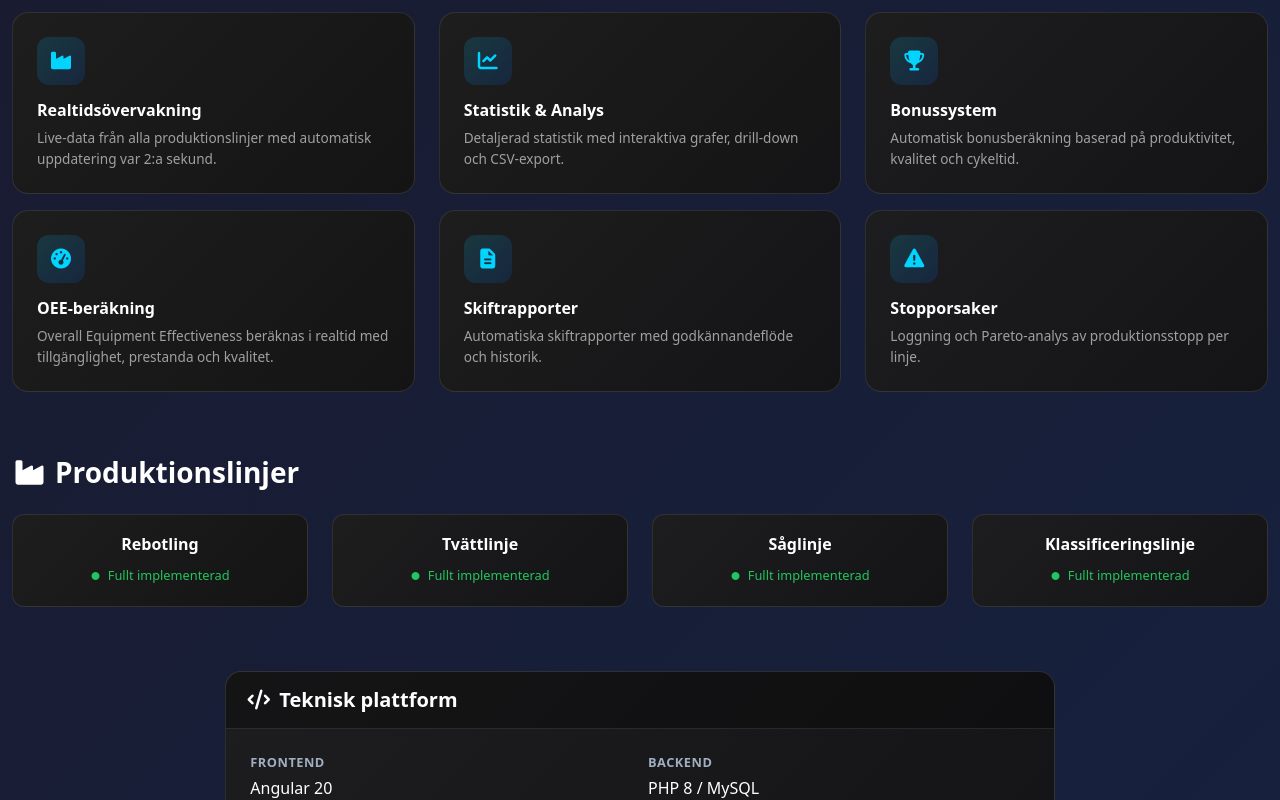
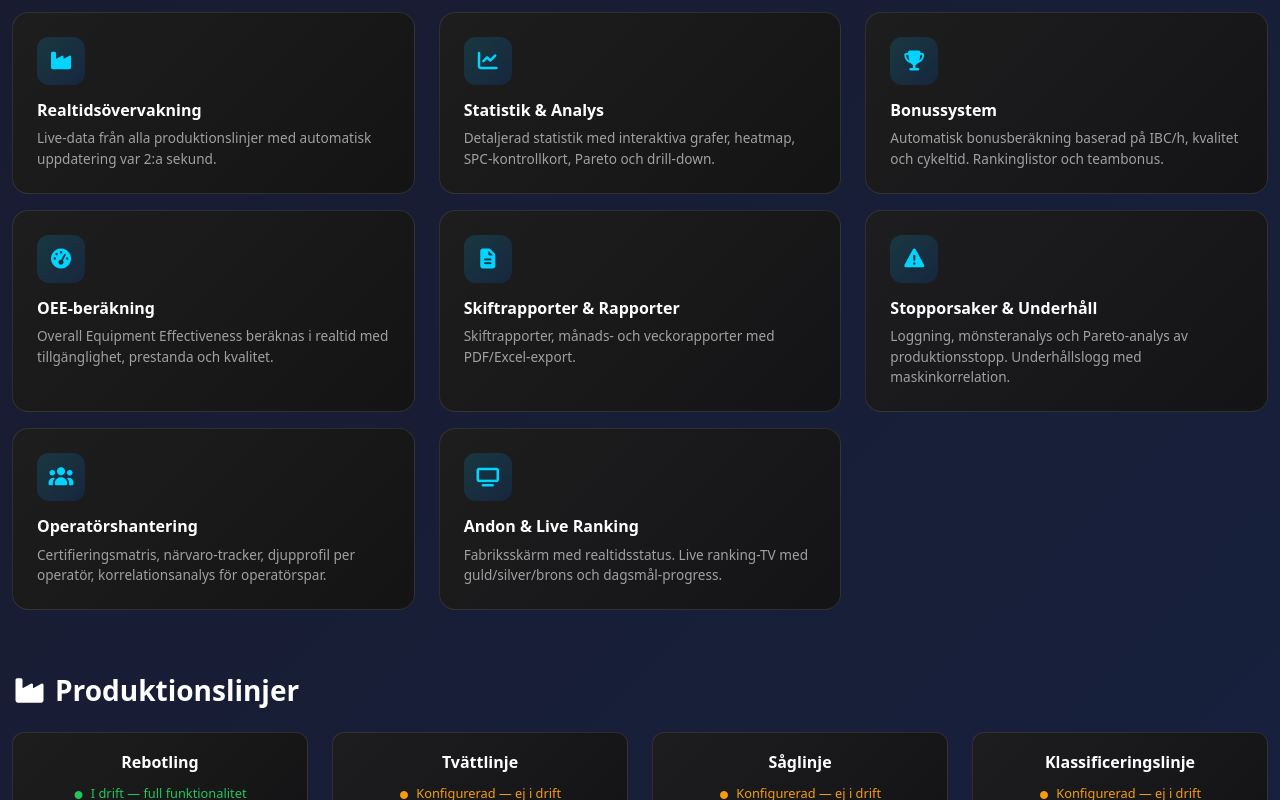
Before and after one commit to oscarjio/mauserdb, an Angular app in the folder noreko-frontend/: page /about in a window 1280 px wide. Shown: the part 700-1500 px from the top of the page. Built offline with nearby package versions, Linux system fonts and the light colour scheme; no server answers.

Commit message:
Fix: about-sida — korrekt linje-status (rebotling=aktiv, övriga=ej i drift), version 3.0, fler features listade

```diff
--- a/noreko-frontend/src/app/pages/about/about.ts
+++ b/noreko-frontend/src/app/pages/about/about.ts
@@ -10,20 +10,23 @@ import { RouterModule } from '@angular/router';
   styleUrl: './about.css'
 })
 export class AboutPage {
-  version = '2.0';
+  version = '3.0';
+  buildDate = '2026-03-04';
   features = [
     { icon: 'fa-industry', title: 'Realtidsövervakning', desc: 'Live-data från alla produktionslinjer med automatisk uppdatering var 2:a sekund.' },
-    { icon: 'fa-chart-line', title: 'Statistik & Analys', desc: 'Detaljerad statistik med interaktiva grafer, drill-down och CSV-export.' },
-    { icon: 'fa-trophy', title: 'Bonussystem', desc: 'Automatisk bonusberäkning baserad på produktivitet, kvalitet och cykeltid.' },
+    { icon: 'fa-chart-line', title: 'Statistik & Analys', desc: 'Detaljerad statistik med interaktiva grafer, heatmap, SPC-kontrollkort, Pareto och drill-down.' },
+    { icon: 'fa-trophy', title: 'Bonussystem', desc: 'Automatisk bonusberäkning baserad på IBC/h, kvalitet och cykeltid. Rankinglistor och teambonus.' },
     { icon: 'fa-gauge-high', title: 'OEE-beräkning', desc: 'Overall Equipment Effectiveness beräknas i realtid med tillgänglighet, prestanda och kvalitet.' },
-    { icon: 'fa-file-alt', title: 'Skiftrapporter', desc: 'Automatiska skiftrapporter med godkännandeflöde och historik.' },
-    { icon: 'fa-exclamation-triangle', title: 'Stopporsaker', desc: 'Loggning och Pareto-analys av produktionsstopp per linje.' },
+    { icon: 'fa-file-alt', title: 'Skiftrapporter & Rapporter', desc: 'Skiftrapporter, månads- och veckorapporter med PDF/Excel-export.' },
+    { icon: 'fa-exclamation-triangle', title: 'Stopporsaker & Underhåll', desc: 'Loggning, mönsteranalys och Pareto-analys av produktionsstopp. Underhållslogg med maskinkorrelation.' },
+    { icon: 'fa-users', title: 'Operatörshantering', desc: 'Certifieringsmatris, närvaro-tracker, djupprofil per operatör, korrelationsanalys för operatörspar.' },
+    { icon: 'fa-tv', title: 'Andon & Live Ranking', desc: 'Fabriksskärm med realtidsstatus. Live ranking-TV med guld/silver/brons och dagsmål-progress.' },
   ];
 
   lines = [
-    { name: 'Rebotling', status: 'Fullt implementerad', color: '#22c55e' },
-    { name: 'Tvättlinje', status: 'Fullt implementerad', color: '#22c55e' },
-    { name: 'Såglinje', status: 'Fullt implementerad', color: '#22c55e' },
-    { name: 'Klassificeringslinje', status: 'Fullt implementerad', color: '#22c55e' },
+    { name: 'Rebotling', status: 'I drift — full funktionalitet', color: '#22c55e' },
+    { name: 'Tvättlinje', status: 'Konfigurerad — ej i drift', color: '#f59e0b' },
+    { name: 'Såglinje', status: 'Konfigurerad — ej i drift', color: '#f59e0b' },
+    { name: 'Klassificeringslinje', status: 'Konfigurerad — ej i drift', color: '#f59e0b' },
   ];
 }
```
Also changed, not shown: 13 other files (tests, documents, lock files or other folders).
